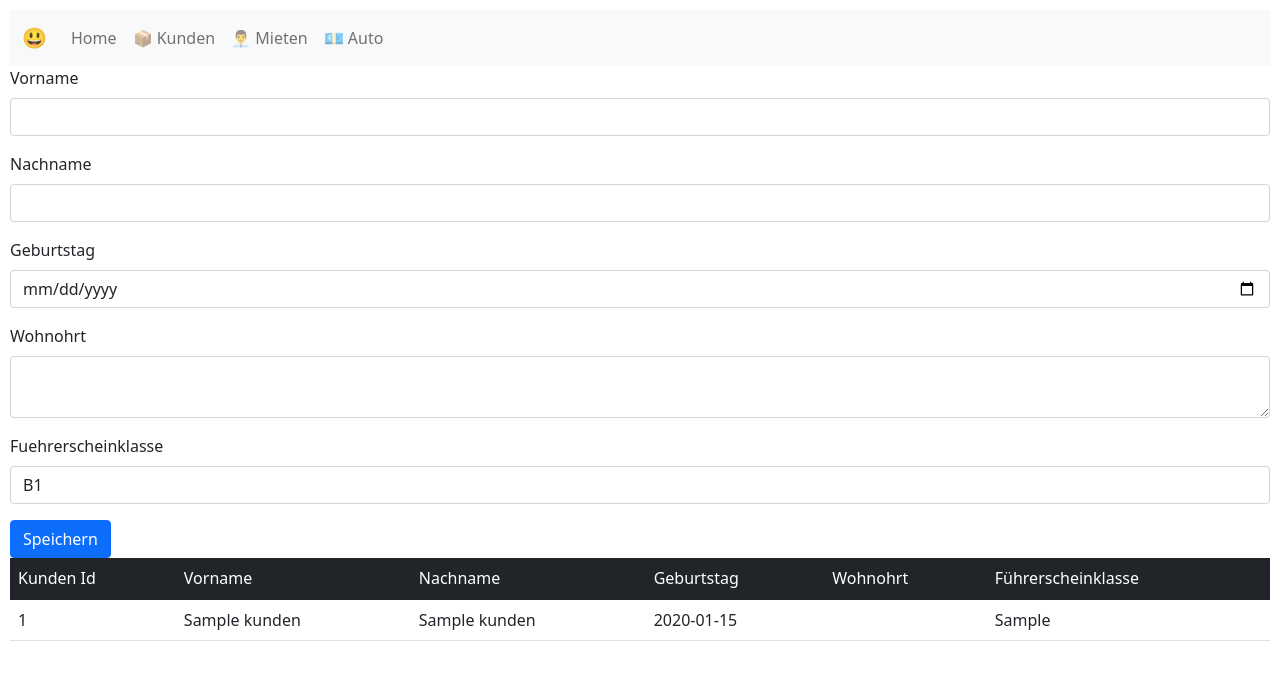
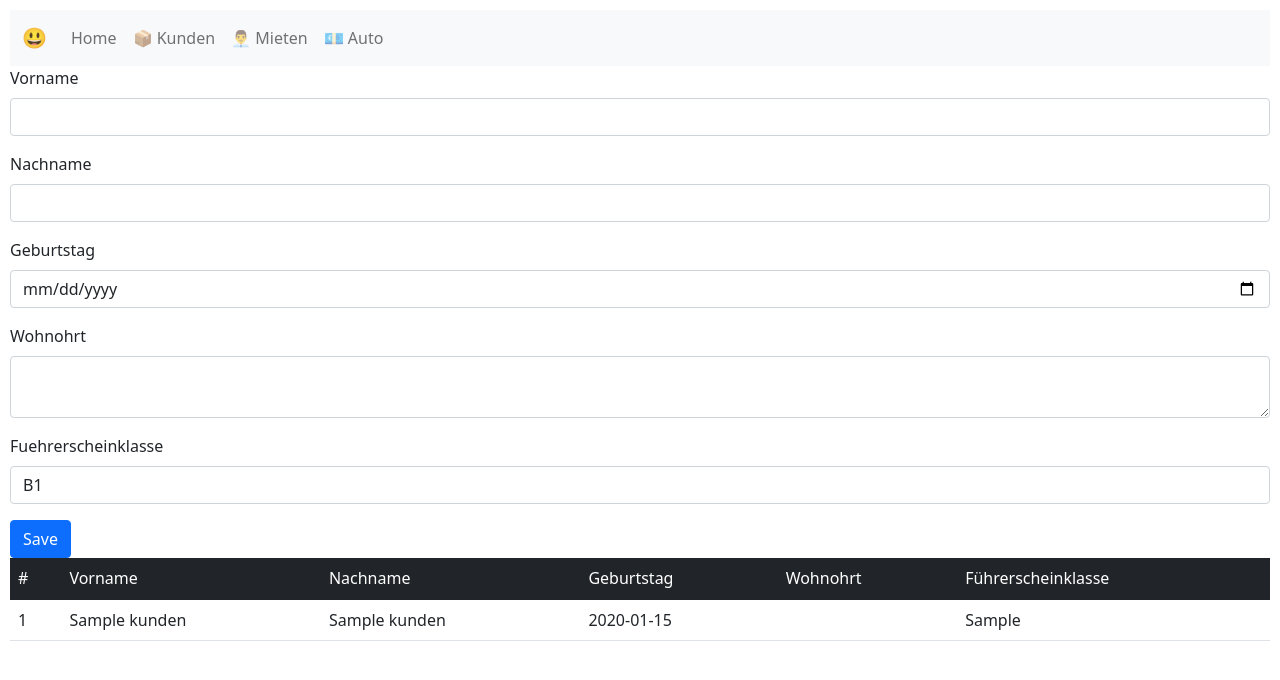
Before and after one commit to SPL21GL/AM_FlaskProjekt, a Flask app: page /Kunden.html in a window 1280 px wide. Shown: the top 680 px of the page. Run offline with Flask 2, Linux system fonts and the light colour scheme; tables that the repository leaves empty hold one stand-in row (values such as "Sample post"); some libraries are stand-ins or nearby versions.

Commit message:
hinzugefügt

```diff
--- a/Controllers/Auto.py
+++ b/Controllers/Auto.py
@@ -1,4 +1,3 @@
-from flask import Flask, redirect
 from flask.templating import render_template
 from flask import Blueprint
 from models.models import Automarke, db
--- a/Controllers/Kunden.py
+++ b/Controllers/Kunden.py
@@ -1,4 +1,4 @@
-from flask import Flask, redirect, request
+from flask import redirect, request
 from flask.templating import render_template
 from flask import Blueprint
 from forms.EditKundenForm import editKundenForm
@@ -21,7 +21,6 @@ def Kunden_requests():
         print(AddKundenFormObject.Wohnohrt.data)
         print(AddKundenFormObject.Fuehrerscheinklasse.data)
 
-        #hier in DB Speichern
         newKunden = Kunden()
         newKunden.KundenID = AddKundenFormObject.data
         newKunden.Vorname = AddKundenFormObject.Vorname.data
@@ -33,11 +32,9 @@ def Kunden_requests():
         db.session.add(newKunden)
         db.session.commit()
 
-
     return render_template("Kunden.html", \
-        headline="Automarke", \
         form = AddKundenFormObject, \
-        kunden = kunden)
+            kunden = kunden)
 
 def submitEditForm():
     editKundenFormObject = editKundenForm()
--- a/Controllers/index.py
+++ b/Controllers/index.py
@@ -1,8 +1,5 @@
-from flask import Flask
 from flask.templating import render_template
 from flask import Blueprint
-import sqlalchemy
-from models.models import db, Automarke
 
 index_blueprint = Blueprint('index_blueprint', __name__)
 
--- a/templates/Kunden.html
+++ b/templates/Kunden.html
@@ -76,14 +76,14 @@
       {{form.Fuehrerscheinklasse(class_="form-control")}}
   </div>
 
-    <button type="submit" class="btn btn-primary">Speichern</button>
+  <button type="submit" class="btn btn-primary">Save</button>
 </body>
 </form>
 
 <table class="table">
   <thead class="table-dark">
       <tr>
-          <td scope="col">Kunden Id</td>
+          <td scope="col">#</td>
           <td scope="col">Vorname</td>
           <td scope="col">Nachname</td>
           <td scope="col">Geburtstag</td>
@@ -94,7 +94,8 @@
   <tbody>
       {%for kunde in kunden: %}
         <div class="container">
-          <form method="get">
+          <form method="post">
+            {{form.csrf_token}}
           <td scope="row">{{kunde.KundenID}}</td>
               <td>{{kunde.Vorname}}</td>
               <td>{{kunde.Nachname}}</td>
--- a/templates/base.html
+++ b/templates/base.html
@@ -34,7 +34,7 @@
           </li>
 
           <li class="nav-item">
-            <a class="nav-link" href="Kunden.html">📦 Kunden</a>
+            <a class="nav-link" href="/Kunden.html">📦 Kunden</a>
           </li>
           <li class="nav-item">
             <a class="nav-link" href="/Miete.html">👨‍💼 Mieten</a>
```
Also changed, not shown: templates/Auto.html (indentation only).
